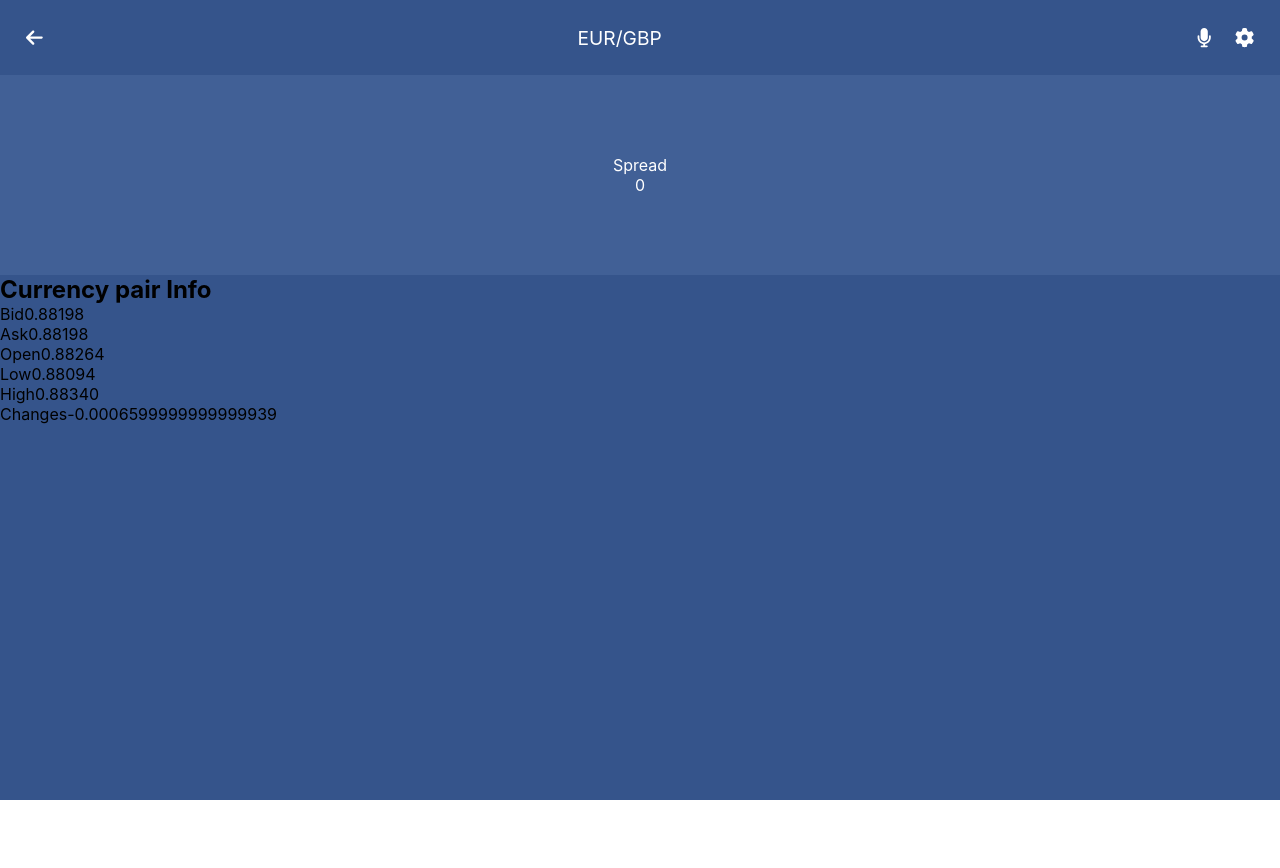
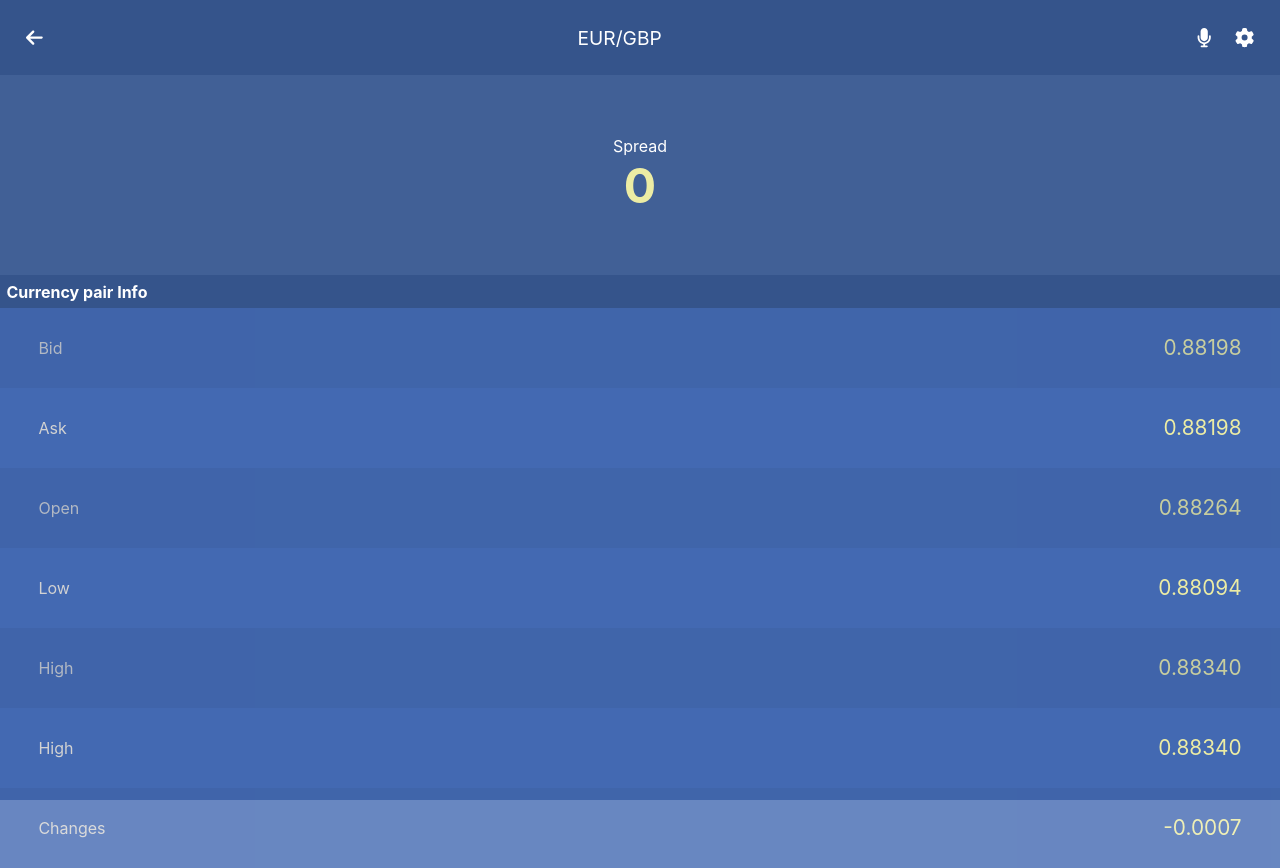
Before and after one commit to zdnahom/trading-app, a React (Create React App) app: page /currency-detail in a window 1280 px wide. Before the commit the page ends 800 px from the top, so only its background shows below. Built offline with nearby package versions, Linux system fonts and the light colour scheme.

Commit message:
Add styling to CurrencyPairDetail component

```diff
--- a/src/components/CurrencyPairDetail.js
+++ b/src/components/CurrencyPairDetail.js
@@ -1,6 +1,7 @@
 import { useSelector } from 'react-redux';
 import { FontAwesomeIcon } from '@fortawesome/react-fontawesome';
 import { faMicrophone, faGear, faArrowLeft } from '@fortawesome/free-solid-svg-icons';
+import '../styles/CurrencyPairDetail.css';
 
 const CurrencyPairDetail = () => {
   const { clickedPair } = useSelector((store) => store.exchange);
@@ -22,27 +23,31 @@ const CurrencyPairDetail = () => {
       <div className="currency-pair-info-container">
         <div className="currency-pair-info">
           <span>Bid</span>
-          <span className='info-text'>{clickedPair[0].bid}</span>
+          <span className="info-text">{clickedPair[0].bid}</span>
         </div>
         <div className="currency-pair-info">
           <span>Ask</span>
-          <span className='info-text'>{clickedPair[0].ask}</span>
+          <span className="info-text">{clickedPair[0].ask}</span>
         </div>
         <div className="currency-pair-info">
           <span>Open</span>
-          <span className='info-text'>{clickedPair[0].open}</span>
+          <span className="info-text">{clickedPair[0].open}</span>
         </div>
         <div className="currency-pair-info">
           <span>Low</span>
-          <span className='info-text'>{clickedPair[0].low}</span>
+          <span className="info-text">{clickedPair[0].low}</span>
         </div>
         <div className="currency-pair-info">
           <span>High</span>
-          <span className='info-text'>{clickedPair[0].high}</span>
+          <span className="info-text">{clickedPair[0].high}</span>
+        </div>
+        <div className="currency-pair-info">
+          <span>High</span>
+          <span className="info-text">{clickedPair[0].high}</span>
         </div>
         <div className="currency-pair-info">
           <span>Changes</span>
-          <span className='info-text'>{clickedPair[0].changes}</span>
+          <span className="info-text">{clickedPair[0].changes.toFixed(4)}</span>
         </div>
       </div>
     </section>
--- a/src/styles/CurrencyPage.css
+++ b/src/styles/CurrencyPage.css
@@ -26,7 +26,6 @@
   font-size: 3rem;
   font-weight: 700;
 }
-
 .currency-page-header {
   font-size: 1rem;
   padding: 0.4rem;
--- /dev/null
+++ b/src/styles/CurrencyPairDetail.css
@@ -0,0 +1,29 @@
+.currency-spread{
+    font-size: 3rem;
+    font-weight: 700;
+    color:rgb(236, 236, 164)
+}
+.currency-detail-header{
+    font-size: 1rem;
+    padding: 0.4rem;
+    color: white;
+}
+.currency-pair-info-container{
+    display: grid;
+}
+.currency-pair-info{
+    background-color: #4369b2;
+    height: 80px;
+    display: flex;
+    color: #d2d2d2;
+    padding: 2% 3%;
+    justify-content: space-between;
+    align-items: center;
+}
+.currency-pair-info:nth-child(odd){
+    opacity: 0.8;
+}
+.info-text{
+    color:rgb(236, 236, 164);
+    font-size: 1.3rem;
+}
```
